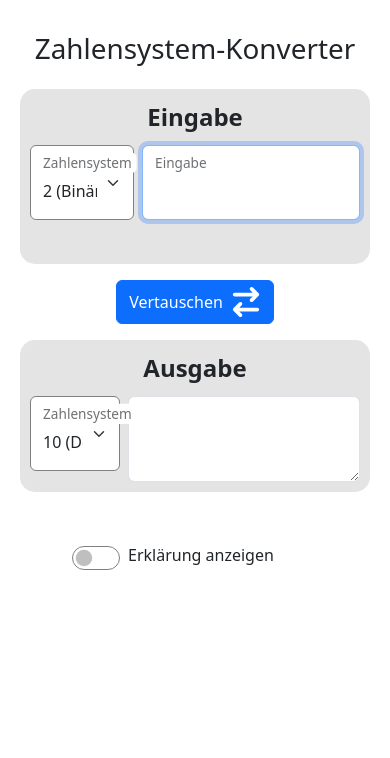
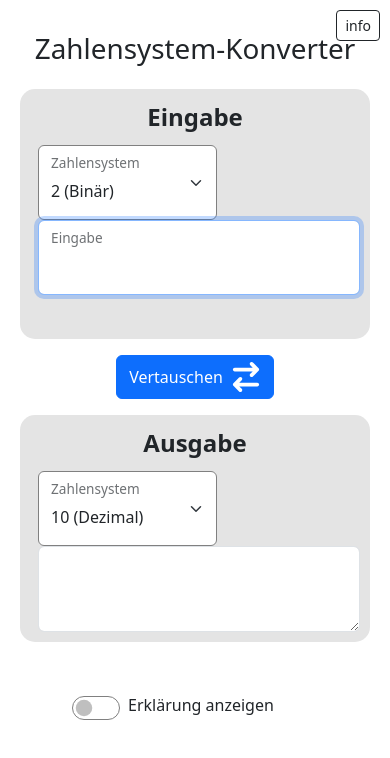
Before and after one commit to tools-info-bw-de/zahlensysteme, a Vue app: page / in a window 390 px wide. Shown: the top 758 px of the page. Built offline with nearby package versions, Linux system fonts and the light colour scheme.

Commit message:
added source-info & css fix

```diff
--- a/src/App.vue
+++ b/src/App.vue
@@ -1,8 +1,9 @@
 <script setup>
 import "bootstrap/dist/css/bootstrap.min.css"
 import "bootstrap"
+import { Popover } from "bootstrap"
 
-import { reactive, onBeforeMount, computed } from "vue"
+import { reactive, onBeforeMount, computed, onMounted } from "vue"
 
 const state = reactive({
   inputBase: 2,
@@ -20,6 +21,15 @@
 onBeforeMount(() => {
   createBaseList();
 });
+
+onMounted(() => {
+  const popoverTriggerList = document.querySelectorAll('[data-bs-toggle="popover"]')
+  const popoverList = [...popoverTriggerList].map(popoverTriggerEl => new Popover(popoverTriggerEl, {
+    html: true,
+    sanitize: false,
+    trigger: "focus",
+  }))
+})
 
 function createBaseList() {
   baseList = []
@@ -390,16 +400,20 @@
 </script>
 
 <template>
+  <button type="button" class="infoBtn btn btn-outline-dark btn-sm" data-bs-container="body" data-bs-toggle="popover"
+    data-bs-placement="bottom"
+    data-bs-content='Quellcode auf <a href="https://github.com/tools-info-bw-de/zahlensysteme" target="_blank">github</a>!<br>§ MIT - Marco Kümmel'>info</button>
+
   <h1 class="mb-4">Zahlensystem-Konverter</h1>
   <div class="row">
     <div class="ioBox col-md-12 col-lg-5 d-flex flex-column">
       <div class="labelInputOutput">Eingabe</div>
-      <div class="d-flex flex-row">
+      <div class="d-flex flexSwitch">
         <div class="form-floating">
           <select class="form-select select-lg" id="inputList" v-model="state.inputBase">
             <option v-for="b in baseList" :value="b.base">{{ b.name }}</option>
           </select>
-          <label for="inputList">Zahlensystem</label>
+          <label class="selectLabel" for="inputList">Zahlensystem</label>
         </div>
 
         <div class="ms-2 flex-fill d-flex flex-column">
@@ -424,16 +438,16 @@
     </div>
     <div class="ioBox col-sm-12 col-lg-5 d-flex flex-column">
       <div class="labelInputOutput">Ausgabe</div>
-      <div class="d-flex flex-row">
+      <div class="d-flex flexSwitch">
         <div class="form-floating">
           <select class="form-select select-lg" id="outputList" v-model="state.outputBase">
             <option v-for="b in baseList" :value="b.base">{{ b.name }}</option>
           </select>
-          <label for="outputList">Zahlensystem</label>
+          <label class="selectLabel" for="outputList">Zahlensystem</label>
         </div>
 
         <div class="ms-2 flex-fill d-flex flex-column">
-          <textarea class="form-control output" :value="state.output" cols="30" rows="2" readonly></textarea>
+          <textarea class="form-control output" :value="state.output" cols="25" rows="2" readonly></textarea>
         </div>
       </div>
     </div>
@@ -454,6 +468,33 @@
 </template>
 
 <style scoped>
+@media screen and (max-width: 400px) {
+  .flexSwitch {
+    flex-direction: column;
+  }
+
+  .select-lg {
+    margin-left: 8px;
+    width: inherit;
+  }
+
+  .selectLabel {
+    margin-left: 8px;
+  }
+}
+
+@media screen and (min-width: 401px) {
+  .flexSwitch {
+    flex-direction: row;
+  }
+}
+
+.infoBtn {
+  position: absolute;
+  top: 10px !important;
+  right: 10px !important;
+}
+
 .select-lg {
   height: 75px;
 }
```
